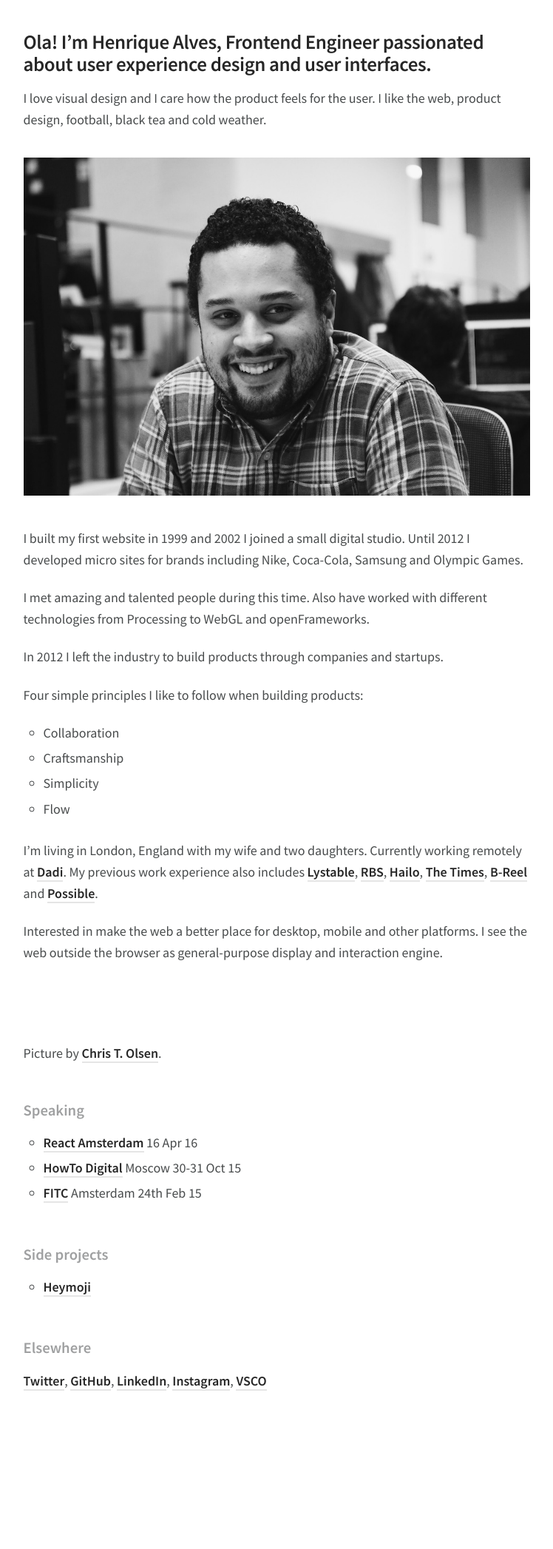
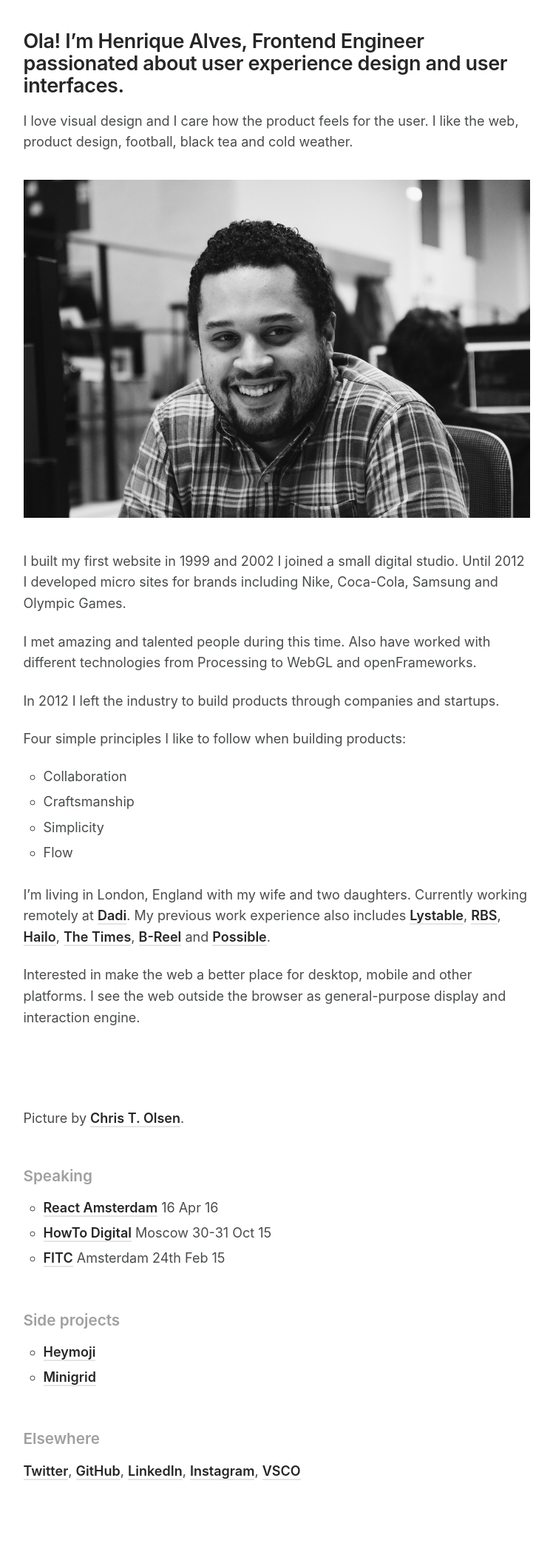
Before and after one commit to grifotv/henriquea.github.io, a Jekyll site: the page built from index.md, in a window 1280 px wide. Shown: the whole page at 74% size, without its empty margins (266-1014 px from the left). Built offline with Jekyll 4.4.1, drawn with Linux system fonts in a browser that asks for light colours; before the commit the page ends 1971 px from its top, so only the background shows below that; grey boxes are pictures that could not be loaded.

Commit message:
Amend projects

```diff
--- a/_sass/_styles.scss
+++ b/_sass/_styles.scss
@@ -17,7 +17,7 @@ html, body {
 }
 
 body {
-  font-family: 'Source Sans Pro', 'Lato', sans-serif;
+  font-family: -apple-system, 'Segoe UI', 'Roboto', 'Helvetica Neue', Helvetica, sans-serif;
   font-size: 1em;
   line-height: 1.6;
   font-weight: inherit;
--- a/index.md
+++ b/index.md
@@ -64,12 +64,12 @@ Picture by [Chris T. Olsen](https://twitter.com/ctolsen).
 
 - [React Amsterdam](http://react-amsterdam.com/#speakers) 16 Apr 16
 - [HowTo Digital](http://howtodigital.ru) Moscow 30-31 Oct 15
-- [FITC](http://fitc.ca/presentation/breaking-the-workflow/) Amsterdam 24th
-Feb 15
+- [FITC](http://fitc.ca/presentation/breaking-the-workflow/) Amsterdam 24th Feb 15
 
 ### Side projects
 
 - [Heymoji](http://heymoji.cool)
+- [Minigrid](http://alves.im/minigrid)
 
 ### Elsewhere
 
```
